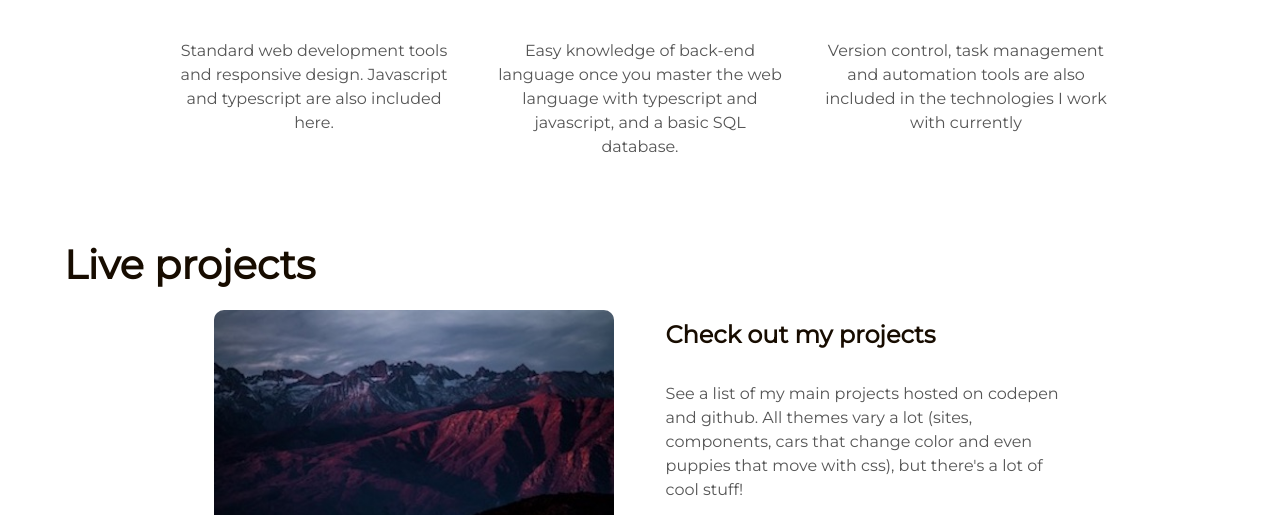
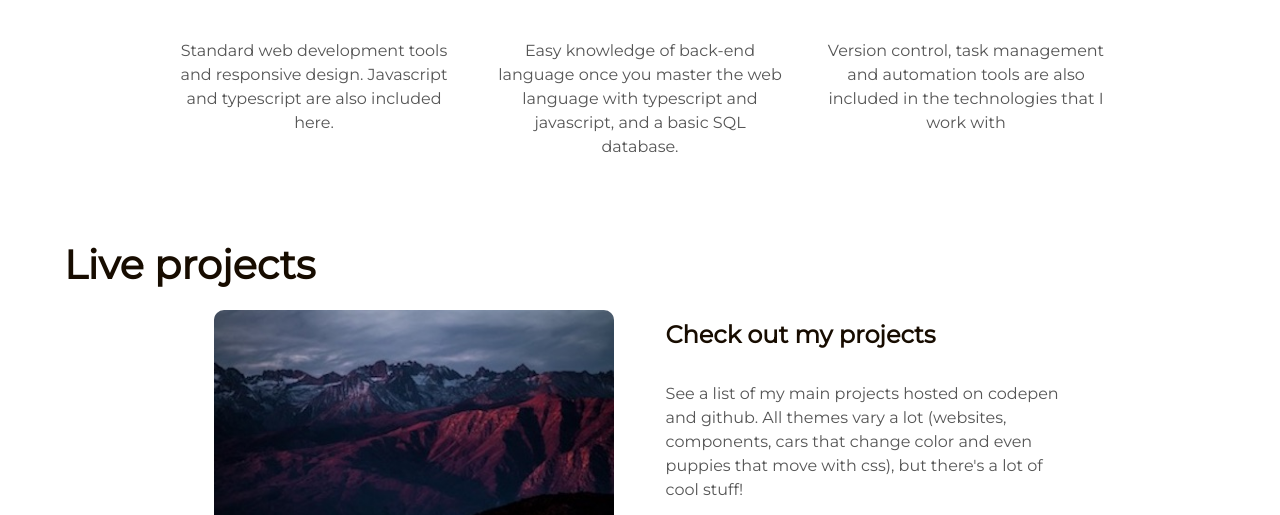
Before and after one commit to notelho/notelho.github.io, a Jekyll site: the page built from index.md, in a window 1280 px wide and 900 px high, scrolled down 1244 px. Shown: the part 219-734 px from the top of the window. Built offline with Jekyll 4.4.1, drawn with Linux system fonts in a browser that asks for light colours.

Commit message:
orthography

```diff
--- a/_includes/home-about.html
+++ b/_includes/home-about.html
@@ -41,8 +41,7 @@
             <i class="devicon-trello-plain-wordmark colored"></i>
             <i class="devicon-linux-plain colored"></i>
             <p>
-                Version control, task management and automation tools are also included in the technologies I work with
-                currently
+                Version control, task management and automation tools are also included in the technologies that I work with
             </p>
         </div>
 
--- a/_includes/home-projects.html
+++ b/_includes/home-projects.html
@@ -16,7 +16,7 @@
 
       <p>
         See a list of my main projects hosted on codepen and github. All themes vary a lot
-        (sites, components, cars that change color and even puppies that move with css),
+        (websites, components, cars that change color and even puppies that move with css),
         but there's a lot of cool stuff!
       </p>
 
```
Also changed, not shown: 1 other file.
